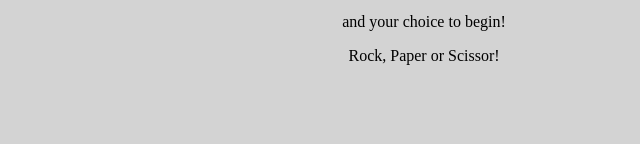
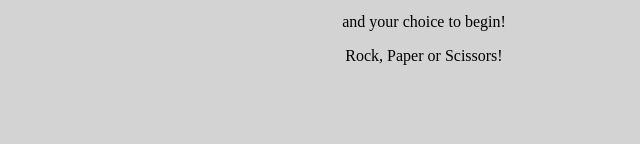
Before and after one commit to Rolami/rockpaperscissors, a plain HTML site: page index.html in a window 1280 px wide. Shown: the part 166-310 px from the top of the page, 216-856 px from the left. Drawn offline with Linux system fonts and the light colour scheme.

```diff
--- a/index.html
+++ b/index.html
@@ -32,7 +32,7 @@
             <div>Type</div>
             <div><p id="playRound"> playRound </p></div>
             <div> and your choice to begin!</div>
-            <p>Rock, Paper or Scissor!</p>
+            <p>Rock, Paper or Scissors!</p>
         </div>
 
         <div id="demo" class="center"></div>
```
Also changed, not shown: scripts/javascript.js (line endings or trailing spaces).
